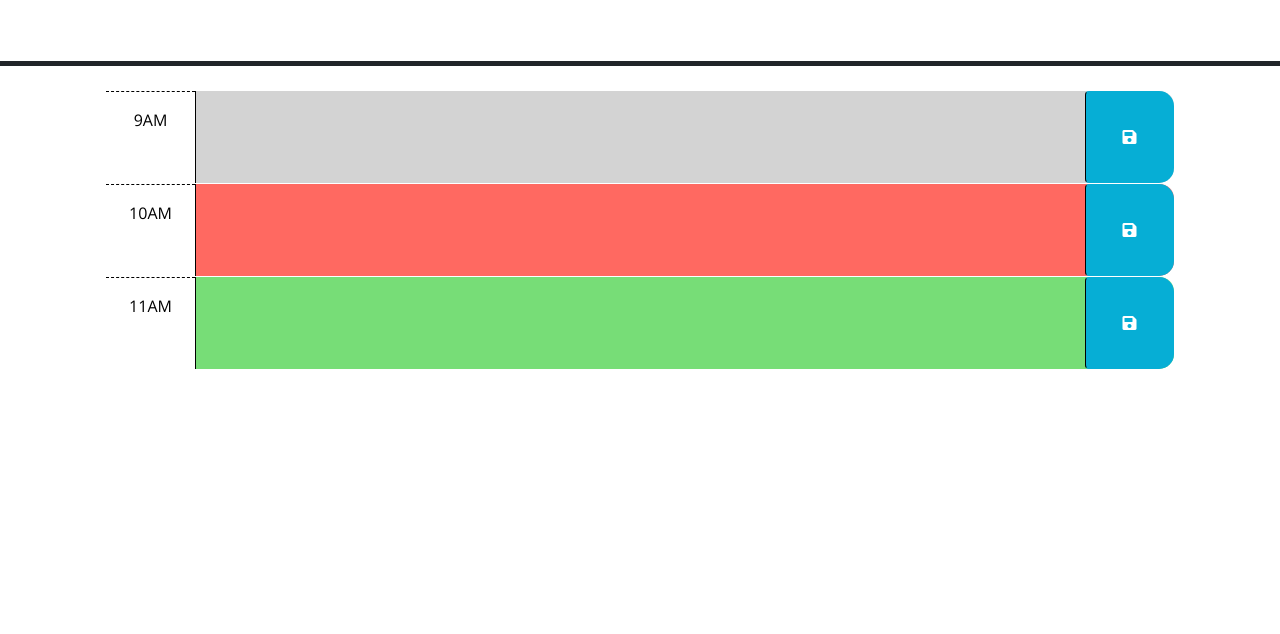
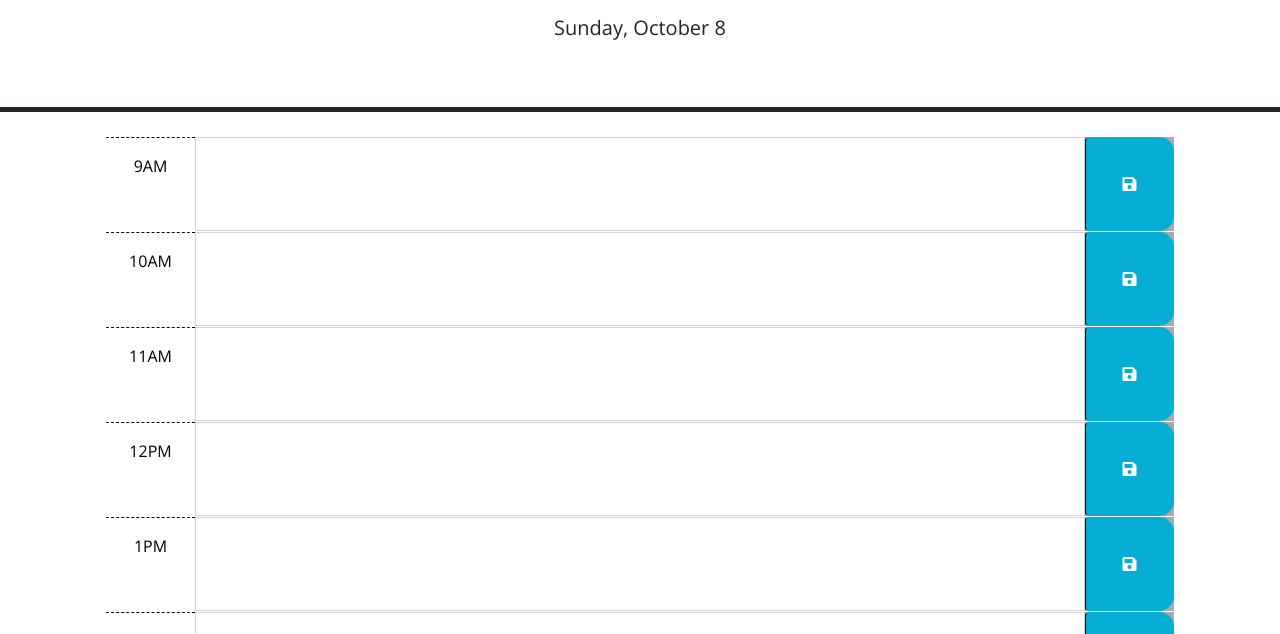
Before and after one commit to svnkite/work-day-scheduler, a plain HTML site: page Develop/index.html in a window 1280 px wide. Shown: the part 166-800 px from the top of the page. Drawn offline with nearby package versions, Linux system fonts and the light colour scheme.

Commit message:
Updated JS

```diff
--- a/Develop/style.css
+++ b/Develop/Assets/CSS/style.css
@@ -13,7 +13,11 @@ textarea {
 }
 
 .description {
-  white-space: pre-wrap;
+  background-color: white;
+  border: 1px solid #d3d3d3; /* Add a light border */
+  resize: none;
+  color: #000000;
+  padding: 10px;
 }
 
 .time-block {
@@ -31,7 +35,7 @@ textarea {
 }
 
 .past {
-  background-color: #d3d3d3;
+  background-color: darkgray;
   color: white;
 }
 
--- /dev/null
+++ b/Develop/Assets/JS/script.js
@@ -0,0 +1,72 @@
+// Wrap all code that interacts with the DOM in a call to jQuery to ensure that
+// the code isn't run until the browser has finished rendering all the elements
+// in the html.
+// TODO: Add a listener for click events on the save button. This code should
+// use the id in the containing time-block as a key to save the user input in
+// local storage. HINT: What does `this` reference in the click listener
+// function? How can DOM traversal be used to get the "hour-x" id of the
+// time-block containing the button that was clicked? How might the id be
+// useful when saving the description in local storage?
+
+// TODO: Add code to apply the past, present, or future class to each time
+// block by comparing the id to the current hour. HINTS: How can the id
+// attribute of each time-block be used to conditionally add or remove the
+// past, present, and future classes? How can Day.js be used to get the
+// current hour in 24-hour time?
+//
+// TODO: Add code to get any user input that was saved in localStorage and set
+// the values of the corresponding textarea elements. HINT: How can the id
+// attribute of each time-block be used to do this?
+//
+// TODO: Add code to display the current date in the header of the page.
+
+document.addEventListener('DOMContentLoaded', function () {
+  const currentDayElement = document.getElementById('currentDay');
+  const currentDate = dayjs().format('dddd, MMMM D');
+  currentDayElement.textContent = currentDate;
+
+  const currentHour = dayjs().hour();
+
+  const timeBlocksContainer = document.getElementById('time-blocks');
+
+  // loop to create time blocks for hours between 9 AM and 5 PM
+  for (let hour = 9; hour <= 17; hour++) {
+    const timeBlock = document.createElement('div');
+    timeBlock.classList.add('row', 'time-blocks');
+    if (hour < currentHour) {
+      timeBlock.classList.add('past');
+    } else if (hour === currentHour) {
+      timeBlock.classList.add('present');
+    } else {
+      timeBlock.classList.add('future');
+    }
+
+    console.log(hour, currentHour)
+
+    const timePeriod = hour < 12 ? 'AM' : 'PM';
+    const displayHour = hour <= 12 ? hour : hour - 12;
+
+    timeBlock.id = `hour-${hour}`;
+    timeBlock.innerHTML = `
+      <div class="col-2 col-md-1 hour text-center py-3">${displayHour}${timePeriod}</div>
+      <textarea class="col-8 col-md-10 description" rows="3"></textarea>
+      <button class="btn saveBtn col-2 col-md-1" aria-label="save">
+        <i class="fas fa-save" aria-hidden="true"></i>
+      </button>
+    `;
+
+    timeBlocksContainer.appendChild(timeBlock);
+  }
+});
+
+
+// add a click event listener for save buttons
+$('.saveBtn').on('click', function () {
+  const timeBlock = $(this).closest('.time-block');
+  const timeBlockHour = timeBlock.attr('id').split('-')[1];
+  const textarea = timeBlock.find('.description');
+  const userInput = textarea.val();
+
+  // save user input in local storage
+  localStorage.setItem(`hour-${timeBlockHour}`, userInput);
+});
--- a/Develop/index.html
+++ b/Develop/index.html
@@ -18,7 +18,7 @@
       href="https://fonts.googleapis.com/css?family=Open+Sans&display=swap"
       rel="stylesheet"
     />
-    <link rel="stylesheet" href="style.css" />
+    <link rel="stylesheet" href="./Assets/CSS/style.css" />
     <title>Work Day Scheduler</title>
   </head>
 
@@ -28,43 +28,7 @@
       <p class="lead">A simple calendar app for scheduling your work day</p>
       <p id="currentDay" class="lead"></p>
     </header>
-    <div class="container-lg px-5">
-      <!-- Use class for "past", "present", and "future" to apply styles to the
-        time-block divs accordingly. The javascript will need to do this by
-        adding/removing these classes on each div by comparing the hour in the
-        id to the current hour. The html provided below is meant to be an example
-        demonstrating how the css provided can be leveraged to create the
-        desired layout and colors. The html below should be removed or updated
-        in the finished product. Remember to delete this comment once the
-        code is implemented.
-        -->
-
-      <!-- Example of a past time block. The "past" class adds a gray background color. -->
-      <div id="hour-9" class="row time-block past">
-        <div class="col-2 col-md-1 hour text-center py-3">9AM</div>
-        <textarea class="col-8 col-md-10 description" rows="3"> </textarea>
-        <button class="btn saveBtn col-2 col-md-1" aria-label="save">
-          <i class="fas fa-save" aria-hidden="true"></i>
-        </button>
-      </div>
-
-      <!-- Example of a a present time block. The "present" class adds a red background color. -->
-      <div id="hour-10" class="row time-block present">
-        <div class="col-2 col-md-1 hour text-center py-3">10AM</div>
-        <textarea class="col-8 col-md-10 description" rows="3"> </textarea>
-        <button class="btn saveBtn col-2 col-md-1" aria-label="save">
-          <i class="fas fa-save" aria-hidden="true"></i>
-        </button>
-      </div>
-
-      <!-- Example of a future time block. The "future" class adds a green background color. -->
-      <div id="hour-11" class="row time-block future">
-        <div class="col-2 col-md-1 hour text-center py-3">11AM</div>
-        <textarea class="col-8 col-md-10 description" rows="3"> </textarea>
-        <button class="btn saveBtn col-2 col-md-1" aria-label="save">
-          <i class="fas fa-save" aria-hidden="true"></i>
-        </button>
-      </div>
+    <div id= "time-blocks" class="container-lg px-5"></div>
 
     <script src="https://code.jquery.com/jquery-3.4.1.min.js"></script>
     <script
@@ -73,6 +37,6 @@
       crossorigin="anonymous"
     ></script>
 
-    <script src="script.js"></script>
+    <script src="./Assets/JS/script.js"></script>
   </body>
 </html>
--- a/Develop/script.js
+++ /dev/null
@@ -1,23 +0,0 @@
-// Wrap all code that interacts with the DOM in a call to jQuery to ensure that
-// the code isn't run until the browser has finished rendering all the elements
-// in the html.
-$(function () {
-  // TODO: Add a listener for click events on the save button. This code should
-  // use the id in the containing time-block as a key to save the user input in
-  // local storage. HINT: What does `this` reference in the click listener
-  // function? How can DOM traversal be used to get the "hour-x" id of the
-  // time-block containing the button that was clicked? How might the id be
-  // useful when saving the description in local storage?
-  //
-  // TODO: Add code to apply the past, present, or future class to each time
-  // block by comparing the id to the current hour. HINTS: How can the id
-  // attribute of each time-block be used to conditionally add or remove the
-  // past, present, and future classes? How can Day.js be used to get the
-  // current hour in 24-hour time?
-  //
-  // TODO: Add code to get any user input that was saved in localStorage and set
-  // the values of the corresponding textarea elements. HINT: How can the id
-  // attribute of each time-block be used to do this?
-  //
-  // TODO: Add code to display the current date in the header of the page.
-});
```
Also changed, not shown: Develop/Assets/05-third-party-apis-homework-demo.gif (renamed from Assets/05-third-party-apis-homework-demo.gif).
